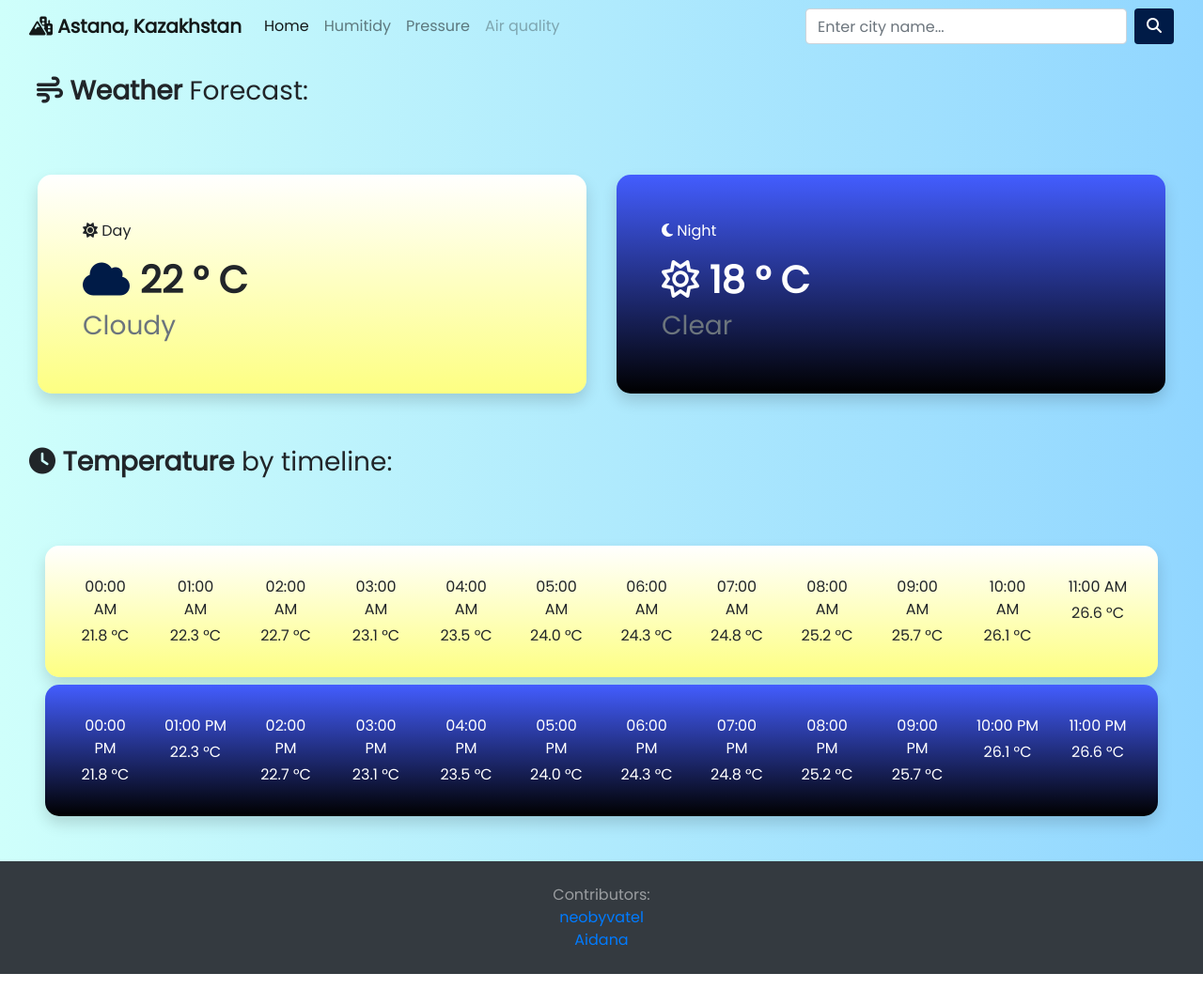
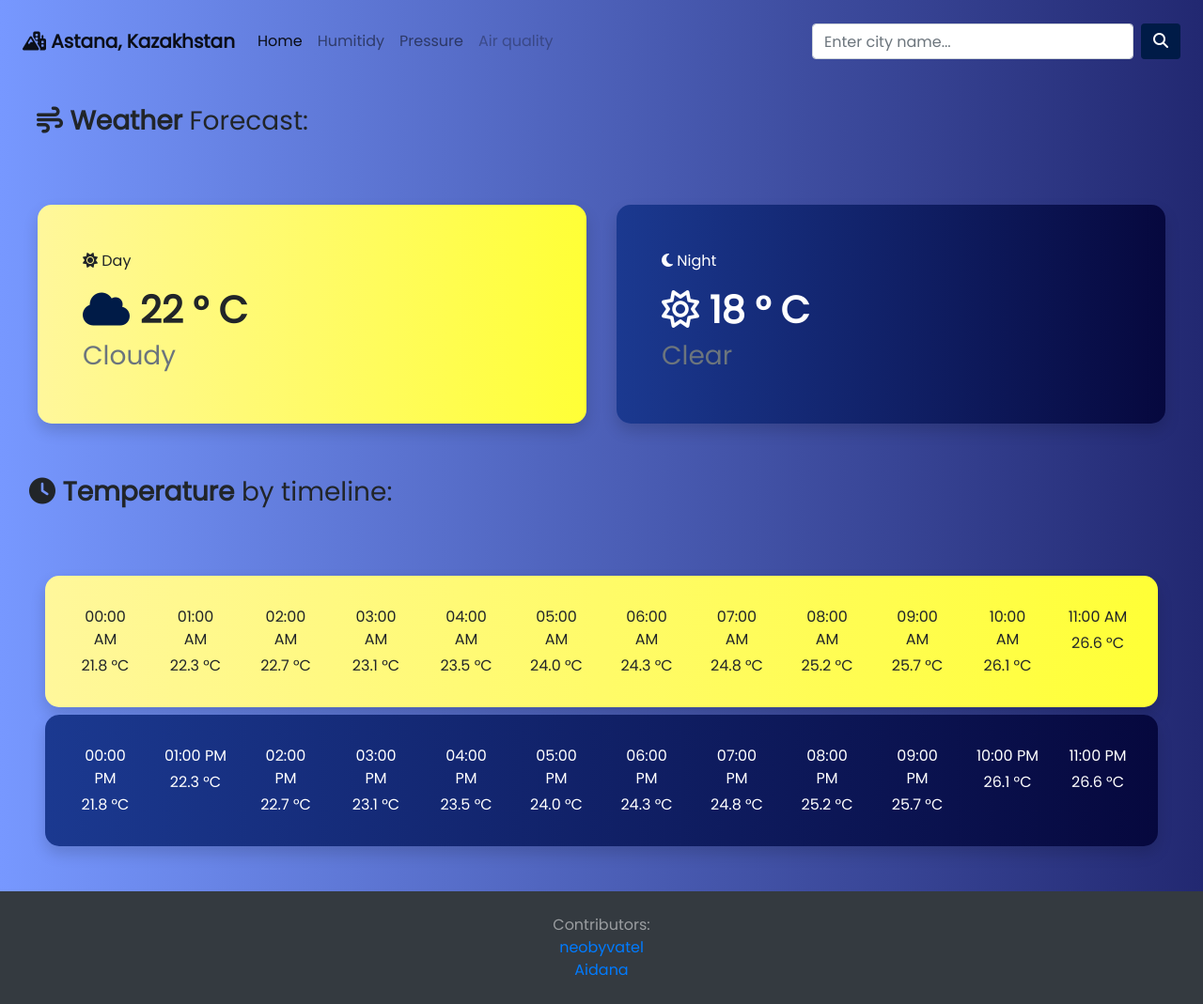
Before and after one commit to neobyvatel/SkyCast, a website built with Vite: page index.html in a window 1280 px wide. Shown: the whole page at 94% size. Before the commit the page ends 1037 px from the top, so only its background shows below. Built offline with nearby package versions, Linux system fonts and the light colour scheme.

Commit message:
change style

```diff
--- a/index.html
+++ b/index.html
@@ -40,8 +40,7 @@
       src="https://kit.fontawesome.com/c96718c68d.js"
       crossorigin="anonymous"
     ></script>
-    <div class="container-fluid">
-      <nav class="navbar navbar-expand-lg navbar-light">
+    <nav class="navbar navbar-expand-lg navbar-light p-4">
       <a class="navbar-brand" href="#"
         ><i class="fa-solid fa-mountain-city"></i> Astana, Kazakhstan</a
       >
@@ -89,7 +88,7 @@
         </form>
       </div>
     </nav>
-
+    <div class="container-fluid">
       <h3 class="p-4">
         <i class="fa-solid fa-wind"></i>
         <span style="font-weight: 700">Weather</span> Forecast:
--- a/style.css
+++ b/style.css
@@ -13,11 +13,11 @@
 }
 
 body {
-  background: rgb(207, 255, 251);
+  background: rgb(119, 152, 255);
   background: linear-gradient(
     90deg,
-    rgba(207, 255, 251, 1) 0%,
-    rgba(145, 214, 255, 1) 100%
+    rgba(119, 152, 255, 1) 0%,
+    rgba(34, 40, 113, 1) 100%
   );
 }
 nav .btn {
@@ -28,11 +28,11 @@ nav .btn {
   font-weight: 500;
 }
 .weather-01 {
-  background: rgb(253, 255, 130);
+  background: rgb(255, 247, 155);
   background: linear-gradient(
-    0deg,
-    rgba(253, 255, 130, 1) 0%,
-    rgba(255, 255, 255, 1) 100%
+    90deg,
+    rgba(255, 247, 155, 1) 0%,
+    rgba(255, 255, 54, 1) 100%
   );
 }
 .weather-01 h1,
@@ -40,27 +40,27 @@ nav .btn {
   font-weight: 700;
 }
 .weather-02 {
-  background: rgb(0, 0, 0);
+  background: rgb(27, 57, 144);
   background: linear-gradient(
-    0deg,
-    rgba(0, 0, 0, 1) 0%,
-    rgba(67, 93, 255, 1) 100%
+    90deg,
+    rgba(27, 57, 144, 1) 0%,
+    rgba(6, 8, 62, 1) 100%
   );
 }
 .row-timeline-am {
-  background: rgb(253, 255, 130);
+  background: rgb(255, 247, 155);
   background: linear-gradient(
-    0deg,
-    rgba(253, 255, 130, 1) 0%,
-    rgba(255, 255, 255, 1) 100%
+    90deg,
+    rgba(255, 247, 155, 1) 0%,
+    rgba(255, 255, 54, 1) 100%
   );
 }
 .row-timeline-pm {
-  background: rgb(0, 0, 0);
+  background: rgb(27, 57, 144);
   background: linear-gradient(
-    0deg,
-    rgba(0, 0, 0, 1) 0%,
-    rgba(67, 93, 255, 1) 100%
+    90deg,
+    rgba(27, 57, 144, 1) 0%,
+    rgba(6, 8, 62, 1) 100%
   );
 }
 .navbar-brand {
@@ -69,5 +69,12 @@ nav .btn {
 .rounded-extra {
   border-radius: 15px;
 }
+.weather-01:hover,
+.weather-02:hover,
+.row-timeline-am:hover,
+.row-timeline-pm:hover {
+  transform: scale(1.01);
+  transition: all 0.2s ease-in-out;
+}
 
 /* slider */
```
Also changed, not shown: humidity.html (+2 -2 lines), pressure.html (+2 -2 lines). Lines whose indentation alone changed are shown as unchanged.
